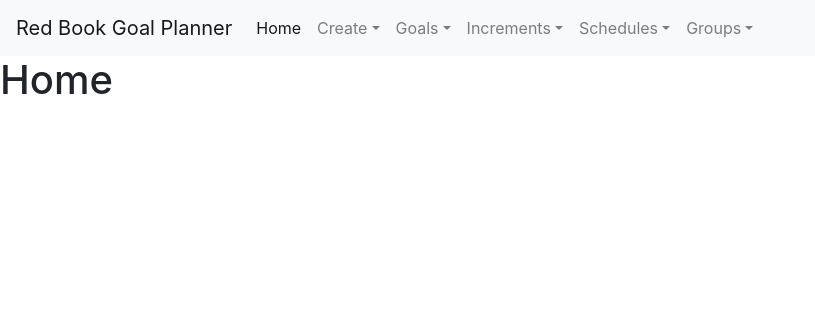
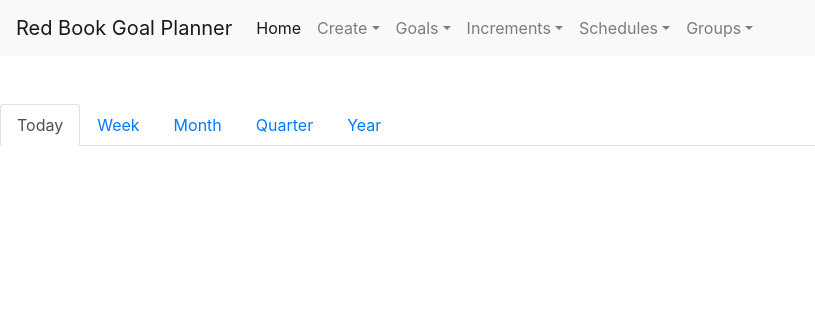
Before and after one commit to SeanMcOwen/Red-Book-Productivity-Planner, a Flask app: template RedBookFlask/templates/Home.html in a window 1280 px wide. Shown: the top 316 px of the page, without its empty margins (0-815 px from the left). Run offline with Flask 2, Linux system fonts and the light colour scheme; the template is opened without the code that fills it, so the values that code supplies are empty; parts of the project's set-up code (start-up, migrations or seed data) failed here and were passed over; some libraries are stand-ins or nearby versions.

Commit message:
Home page

```diff
--- a/RedBookFlask/templates/Home.html
+++ b/RedBookFlask/templates/Home.html
@@ -1,6 +1,31 @@
 {% extends "Base.html" %}
 
 {% block content %}
-  <h1>Home</h1>
-{{tables|safe}}
+<br><br>
+<ul class="nav nav-tabs" id="incrementsTab" role="tablist">
+  <li class="nav-item">
+    <a class="nav-link active" id="table1-tab" data-toggle="tab" href="#table1" role="tab" aria-controls="table1" aria-selected="true">Today</a>
+  </li>
+  <li class="nav-item">
+    <a class="nav-link" id="table2-tab" data-toggle="tab" href="#table2" role="tab" aria-controls="table2" aria-selected="false">Week</a>
+  </li>
+  <li class="nav-item">
+    <a class="nav-link" id="table3-tab" data-toggle="tab" href="#table3" role="tab" aria-controls="table3" aria-selected="false">Month</a>
+  </li>
+  <li class="nav-item">
+    <a class="nav-link" id="table4-tab" data-toggle="tab" href="#table4" role="tab" aria-controls="table4" aria-selected="false">Quarter</a>
+  </li>
+  <li class="nav-item">
+    <a class="nav-link" id="table5-tab" data-toggle="tab" href="#table5" role="tab" aria-controls="table5" aria-selected="false">Year</a>
+  </li>
+</ul>
+<div class="tab-content" id="incrementsTabContent">
+  <div class="tab-pane fade show active" id="table1" role="tabpanel" aria-labelledby="table1-tab">{{tables["Today"]|safe}}</div>
+  <div class="tab-pane fade show" id="table2" role="tabpanel" aria-labelledby="table2-tab">{{tables["Week"]|safe}}</div>
+    <div class="tab-pane fade show" id="table3" role="tabpanel" aria-labelledby="table2-tab">{{tables["Month"]|safe}}</div>
+  <div class="tab-pane fade show" id="table4" role="tabpanel" aria-labelledby="table2-tab">{{tables["Quarter"]|safe}}</div>
+  <div class="tab-pane fade show" id="table5" role="tabpanel" aria-labelledby="table2-tab">{{tables["Year"]|safe}}</div>
+
+</div>
+
 {% endblock %}
```
Also changed, not shown: RedBookFlask/__init__.py (+8 -6 lines).
